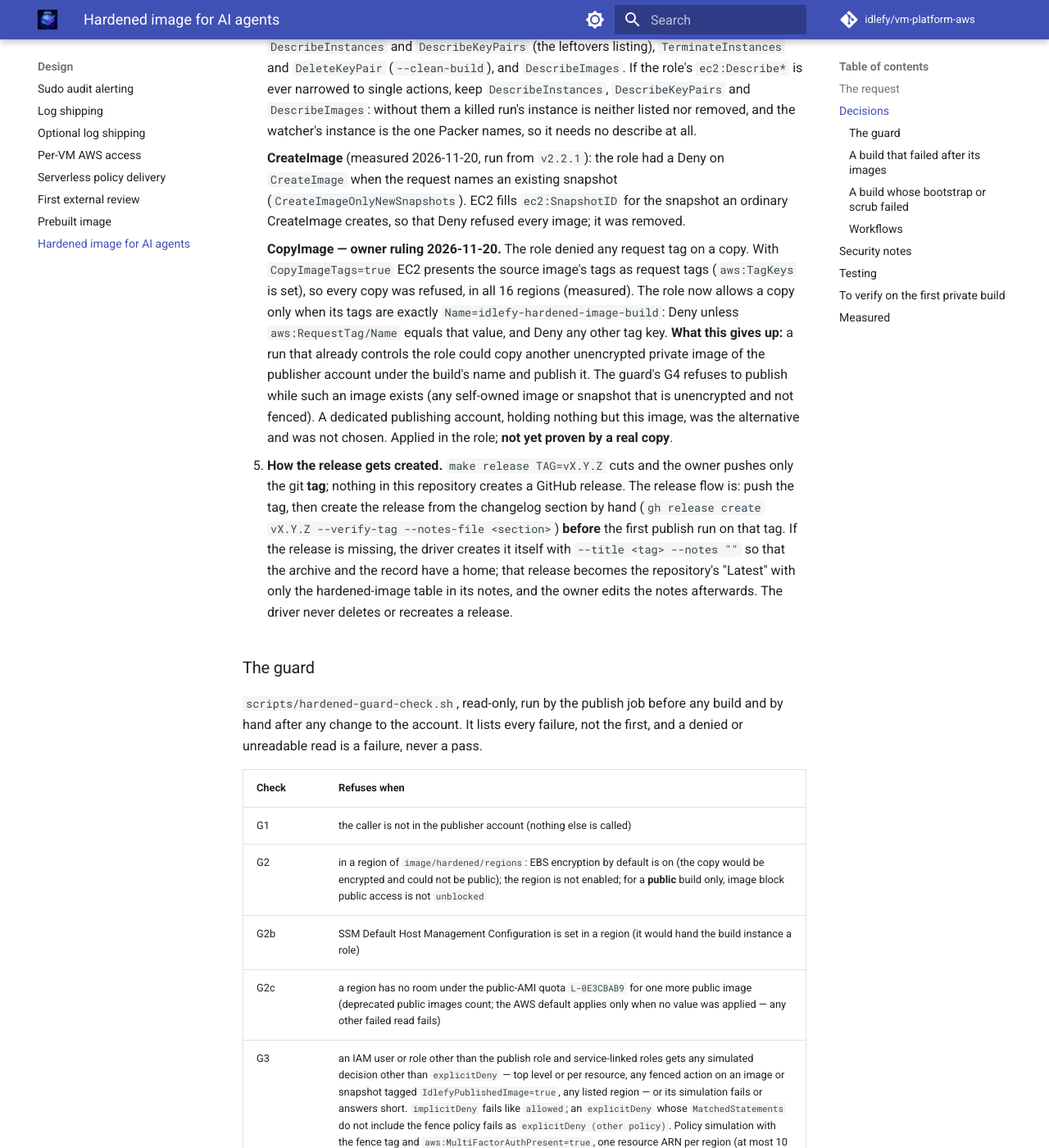
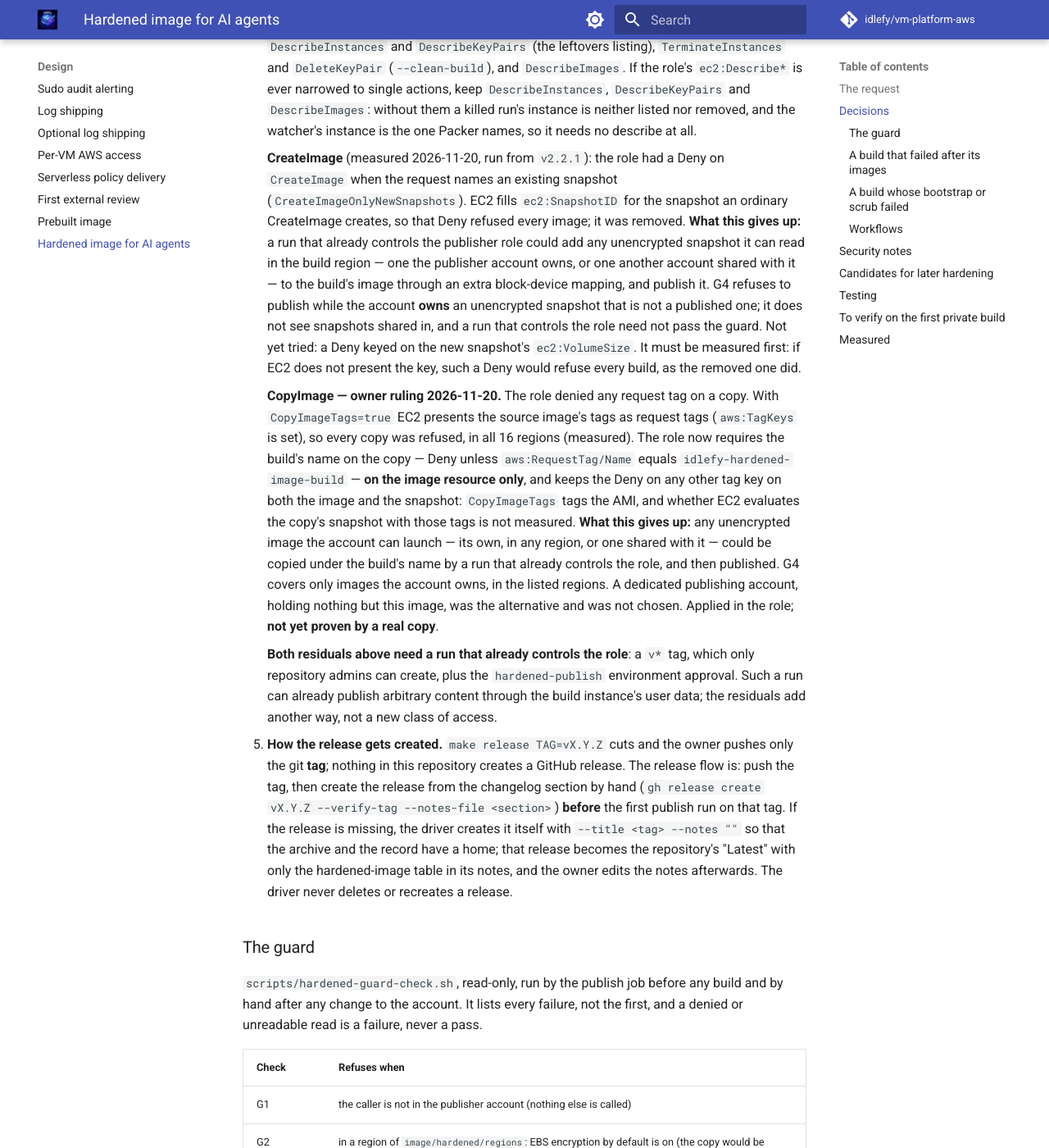
Before and after one commit to idlefy/vm-platform-aws, an MkDocs documentation site: the page built from docs/design/hardened-image.md, in a window 1280 px wide and 1400 px high, scrolled down 8253 px. Shown: the whole window at 82% size. Built offline with MkDocs 1.6.1 and Material for MkDocs 9.7.7, drawn with Linux system fonts in a browser that asks for light colours; comment, search, counter and statistics services are not loaded; some of the changed text lies outside the part shown.

Commit message:
docs(hardened): state the publisher role's CreateImage and CopyImage residuals exactly

```diff
--- a/docs/design/hardened-image.md
+++ b/docs/design/hardened-image.md
@@ -398,21 +398,38 @@ reaches it only through what the customer's own account does to the instance
     Deny on `CreateImage` when the request names an existing snapshot
     (`CreateImageOnlyNewSnapshots`). EC2 fills `ec2:SnapshotID` for the
     snapshot an ordinary CreateImage creates, so that Deny refused every
-    image; it was removed.
+    image; it was removed. **What this gives up:** a run that already
+    controls the publisher role could add any unencrypted snapshot it can
+    read in the build region — one the publisher account owns, or one
+    another account shared with it — to the build's image through an extra
+    block-device mapping, and publish it. G4 refuses to publish while the
+    account **owns** an unencrypted snapshot that is not a published one; it
+    does not see snapshots shared in, and a run that controls the role need
+    not pass the guard. Not yet tried: a Deny keyed on the new snapshot's
+    `ec2:VolumeSize`. It must be measured first: if EC2 does not present the
+    key, such a Deny would refuse every build, as the removed one did.
 
     **CopyImage — owner ruling 2026-11-20.** The role denied any request tag
     on a copy. With `CopyImageTags=true` EC2 presents the source image's
     tags as request tags (`aws:TagKeys` is set), so every copy was refused,
-    in all 16 regions (measured). The role now allows a copy only when its
-    tags are exactly `Name=idlefy-hardened-image-build`: Deny unless
-    `aws:RequestTag/Name` equals that value, and Deny any other tag key.
-    **What this gives up:** a run that already controls the role could copy
-    another unencrypted private image of the publisher account under the
-    build's name and publish it. The guard's G4 refuses to publish while
-    such an image exists (any self-owned image or snapshot that is
-    unencrypted and not fenced). A dedicated publishing account, holding
-    nothing but this image, was the alternative and was not chosen. Applied
-    in the role; **not yet proven by a real copy**.
+    in all 16 regions (measured). The role now requires the build's name on
+    the copy — Deny unless `aws:RequestTag/Name` equals
+    `idlefy-hardened-image-build` — **on the image resource only**, and
+    keeps the Deny on any other tag key on both the image and the snapshot:
+    `CopyImageTags` tags the AMI, and whether EC2 evaluates the copy's
+    snapshot with those tags is not measured. **What this gives up:** any
+    unencrypted image the account can launch — its own, in any region, or
+    one shared with it — could be copied under the build's name by a run
+    that already controls the role, and then published. G4 covers only
+    images the account owns, in the listed regions. A dedicated publishing
+    account, holding nothing but this image, was the alternative and was
+    not chosen. Applied in the role; **not yet proven by a real copy**.
+
+    **Both residuals above need a run that already controls the role**: a
+    `v*` tag, which only repository admins can create, plus the
+    `hardened-publish` environment approval. Such a run can already publish
+    arbitrary content through the build instance's user data; the residuals
+    add another way, not a new class of access.
 
 14. **How the release gets created.** `make release TAG=vX.Y.Z` cuts and the
     owner pushes only the git **tag**; nothing in this repository creates a
@@ -442,9 +459,12 @@ not the first, and a denied or unreadable read is a failure, never a pass.
 
 G4 exists because the publisher role can copy images inside the account, and
 an unencrypted private disk is the only thing a compromised run could make
-public. While none exists, nothing can leak. The CopyImage rule of decision
-13 (a copy's tags must be exactly the build's `Name`) leans on this: it does
-not stop a copy of another such image, G4 does.
+public. G4 sees only what the account **owns** in the listed regions: an
+unencrypted snapshot or image shared into the account, or one in a region
+not on the list, is not checked. The CreateImage and CopyImage residuals of
+decision 13 (an extra block-device mapping; a copy under the build's name)
+reach exactly those, and a run that controls the publisher role need not
+pass the guard at all; both are given up there, not covered here.
 
 G2's block-public-access check follows `HARDENED_PUBLIC` (the publish job
 passes the build's value; unset means `true`, anything but `true`/`false` is
@@ -701,6 +721,16 @@ trailing comment. No input or ref name is interpolated into a `run:` script.
 
 - **Law A1 and the build's lack of credentials** are decisions 3 and 12; the
   residuals below are what they leave.
+- **The publisher role's residuals** (decision 13), each needing a run that
+  already controls the role — a `v*` tag only repository admins can create,
+  plus the environment approval — which could already publish arbitrary
+  content through the build instance's user data:
+  - CreateImage: any unencrypted snapshot the role can read in the build
+    region, owned or shared in, added to the image through an extra
+    block-device mapping and published; G4 sees only owned snapshots;
+  - CopyImage: any unencrypted image the account can launch, owned in any
+    region or shared in, copied under the build's name and published; G4
+    sees only owned images in the listed regions.
 - **Freed blocks of a public snapshot are readable.** Anyone can copy a public
   snapshot and read every block, including blocks a deleted file used to
   occupy. **The first line of defence stays the law that nothing secret is
@@ -808,6 +838,16 @@ trailing comment. No input or ref name is interpolated into a `run:` script.
   pinned ids (decision 6) bound what such a run could do. Accepted, not
   defended: ci.yml installs the same way.
 
+## Candidates for later hardening
+
+Recorded, not planned; one line each.
+
+- G4 also checks images and snapshots shared into the account, and every
+  enabled region rather than only the listed ones.
+- The fence policy protects only resources that already carry
+  `IdlefyPublishedImage=true`; another principal could add that tag to a
+  private image.
+
 ## Testing
 
 - `test/test-hardened-template.sh` — `packer fmt`/`validate` with dummy
@@ -908,11 +948,17 @@ Still to verify on the next run, before any public build:
   without a doubt;
 - **StepCreateTags in every region**: Packer's last step tags the image and
   its snapshot in each of the 17 regions under the role;
+- **The exact `ec2:Describe*` list from CloudTrail**: which describe calls a
+  whole build makes under the role, to narrow `ec2:Describe*` (decision 13)
+  — pending, since no build has yet run to the end;
 - **The 9 GiB build under Packer**: the same as the 8 GiB hand test below,
   through the workflow, with the role's `ec2:VolumeSize` fence at 9.
 
 ## Measured
 
+- RunInstances under the publisher role passes with Packer's empty
+  instance-profile name: the role's `ec2:InstanceProfile` null condition
+  holds (run from `v2.2.1`, 2026-11-20).
 - Run from `v2.2.1` through the workflow (2026-11-20): the guard passes
   (every G1–G4 read under the role); bootstrap and scrub run under Packer,
   the console watcher stays silent, and the instance stops itself about 6
```
